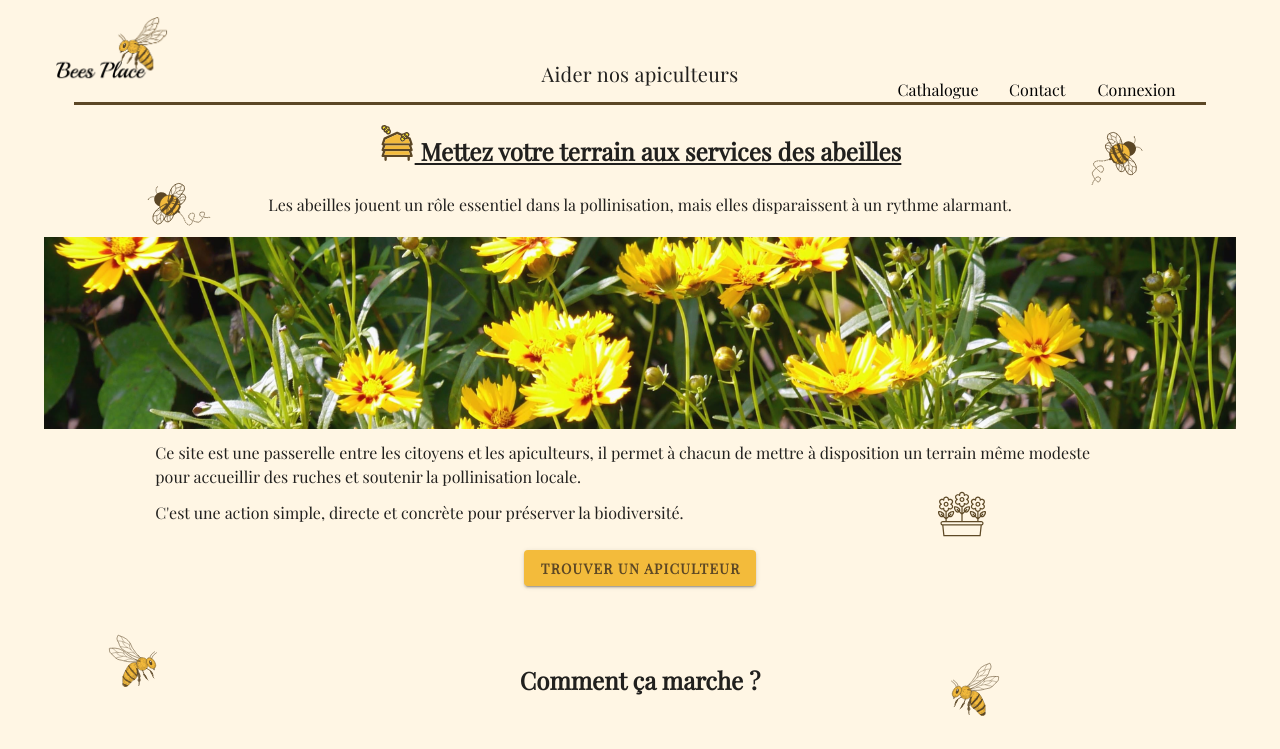
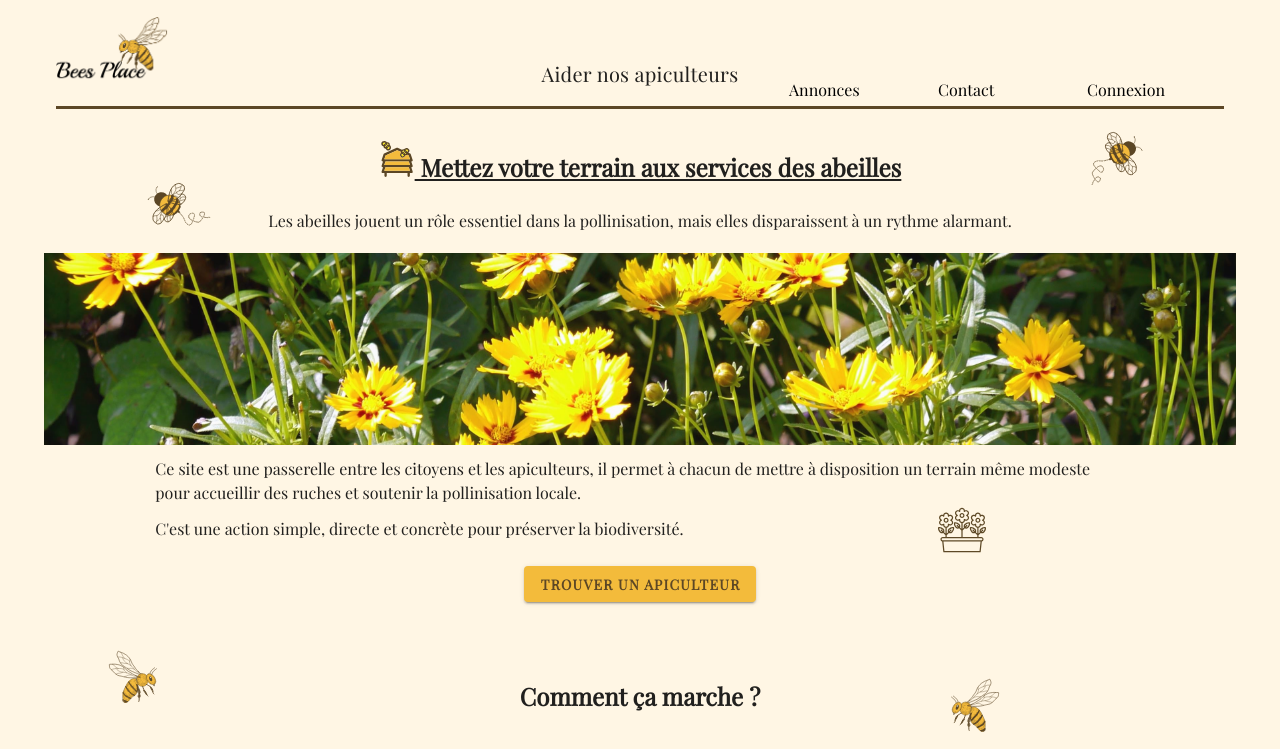
Before and after one commit to GeraudClmt/BeesPlaceFront, a Vue app: page /forgot in a window 1280 px wide. Shown: the top 749 px of the page. Built offline with nearby package versions, Linux system fonts and the light colour scheme.

Commit message:
Correction responsivité de la navbar

```diff
--- a/src/components/NavBar.vue
+++ b/src/components/NavBar.vue
@@ -4,14 +4,14 @@ import { useUserStore } from "@/stores/useUserStore";
 
 const userStore = useUserStore();
 let routeList = [
-  { title: "Cathalogue", link: "/catalog" },
+  { title: "Annonces", link: "/catalog" },
   { title: "Contact", link: "/" },
   { title: "Connexion", link: "/login" },
 ];
 
 if (userStore.getToken != null) {
-  routeList.push({ title: "Profil", link: "/profil" });
-  routeList[2] = { title: "Deconnexion", link: "/login" };
+  routeList[2] = { title: "Profil", link: "/profil" };
+  routeList.push({ title: "Deconnexion", link: "/login" });
 } else {
   routeList[2] = { title: "Connexion", link: "/login" };
 }
@@ -37,12 +37,12 @@ const removeAccessToken = () => {
 <template>
   <v-container>
     <v-row>
-      <v-col cols="4">
+      <v-col >
         <router-link to="/">
           <img src="@/assets/PNG/Logo.png" alt="logo" class="logo" />
         </router-link>
       </v-col>
-      <v-col cols="4" class="d-flex justify-center align-end text-center">
+      <v-col cols="3" class="d-flex justify-center align-end text-center">
         <p class="text-h6">Aider nos apiculteurs</p>
       </v-col>
       <v-col
@@ -82,10 +82,9 @@ const removeAccessToken = () => {
           </v-list>
         </v-menu>
       </v-col>
-      <v-col v-else cols="4" class="d-flex align-end">
-        <v-row class="d-flex justify-center align-end text-center">
+      <v-col v-else class="d-flex align-end">
+        <v-row class="d-flex justify-end align-end">
           <v-col
-            cols="3"
             class="pa-0"
             v-for="(item, index) in routeList"
             :key="index"
@@ -102,8 +101,10 @@ const removeAccessToken = () => {
         </v-row>
       </v-col>
     </v-row>
-    <v-row class="d-flex justify-center">
-      <hr class="horizontalLigne" />
+    <v-row no-gutters class="mt-4">
+      <v-col cols="12" class="pe-0">
+        <hr class="horizontalLigne" />
+      </v-col>
     </v-row>
   </v-container>
 </template>
@@ -127,11 +128,10 @@ const removeAccessToken = () => {
 }
 
 .horizontalLigne {
-  width: 95%;
+  width: 100%;
   border: none;
   height: 3px;
   background-color: #5c4725;
-  margin: auto;
 }
 
 .menuLink {
```
